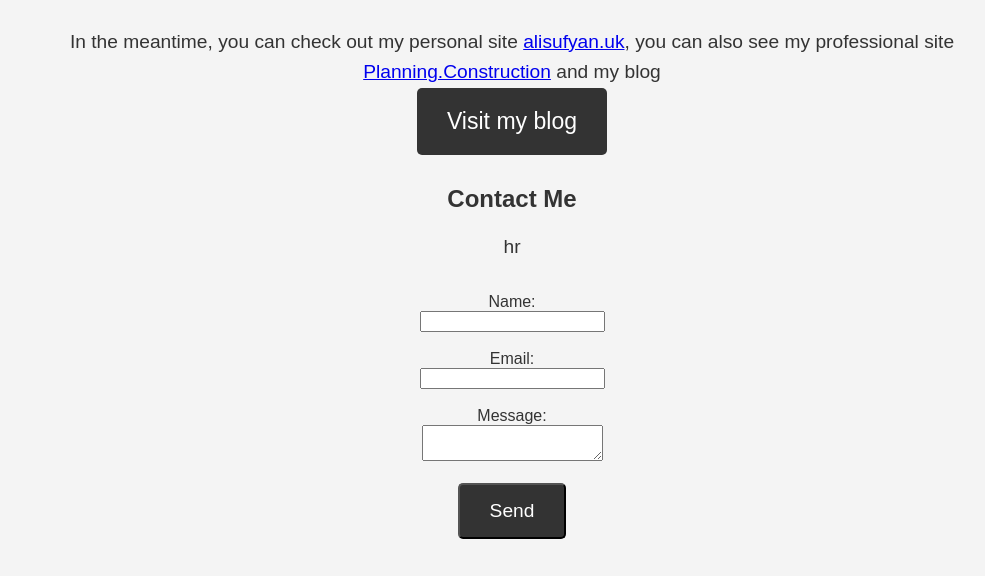
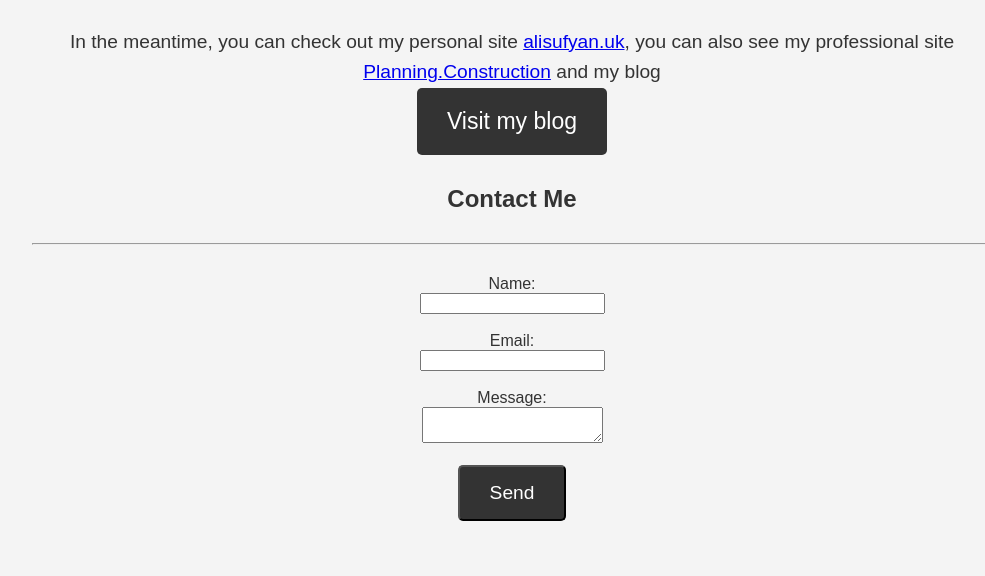
Before and after one commit to buildplan/xyz, a plain HTML site: page index.html in a window 1280 px wide. Shown: the part 224-800 px from the top of the page, without its empty margins (128-1113 px from the left). Drawn offline with Linux system fonts and the light colour scheme.

Commit message:
Update index.html

```diff
--- a/index.html
+++ b/index.html
@@ -61,9 +61,10 @@
         <h1>Welcome to alisufyan.xyz!</h1>
         <h2>Personal Projects</h2>
         <p>This website is active and used for personal projects, focusing on web development and design.</p>
-        <p>In the meantime, you can check out my personal site <a href="https://alisufyan.uk/">alisufyan.uk</a>, you can also see my professional site <a href="https://planning.construction">Planning.Construction</a> and my blog <br><a href="https://blog.planning.construction" class="btn">Visit my blog</a></p>
+        <p>In the meantime, you can check out my personal site <a href="https://alisufyan.uk/">alisufyan.uk</a>, you can also see my professional site <a href="https://planning.construction">Planning.Construction</a> and my blog
+            <br><a href="https://blog.planning.construction" class="btn">Visit my blog</a></p>
         <h3>Contact Me</h3>
-        <p>hr</p>
+        <p><hr></p>
         <form action="https://formspree.io/f/xjkkngnk" method="POST">
             <label for="name">Name:</label><br>
             <input type="text" id="name" name="name" required><br><br>
```
